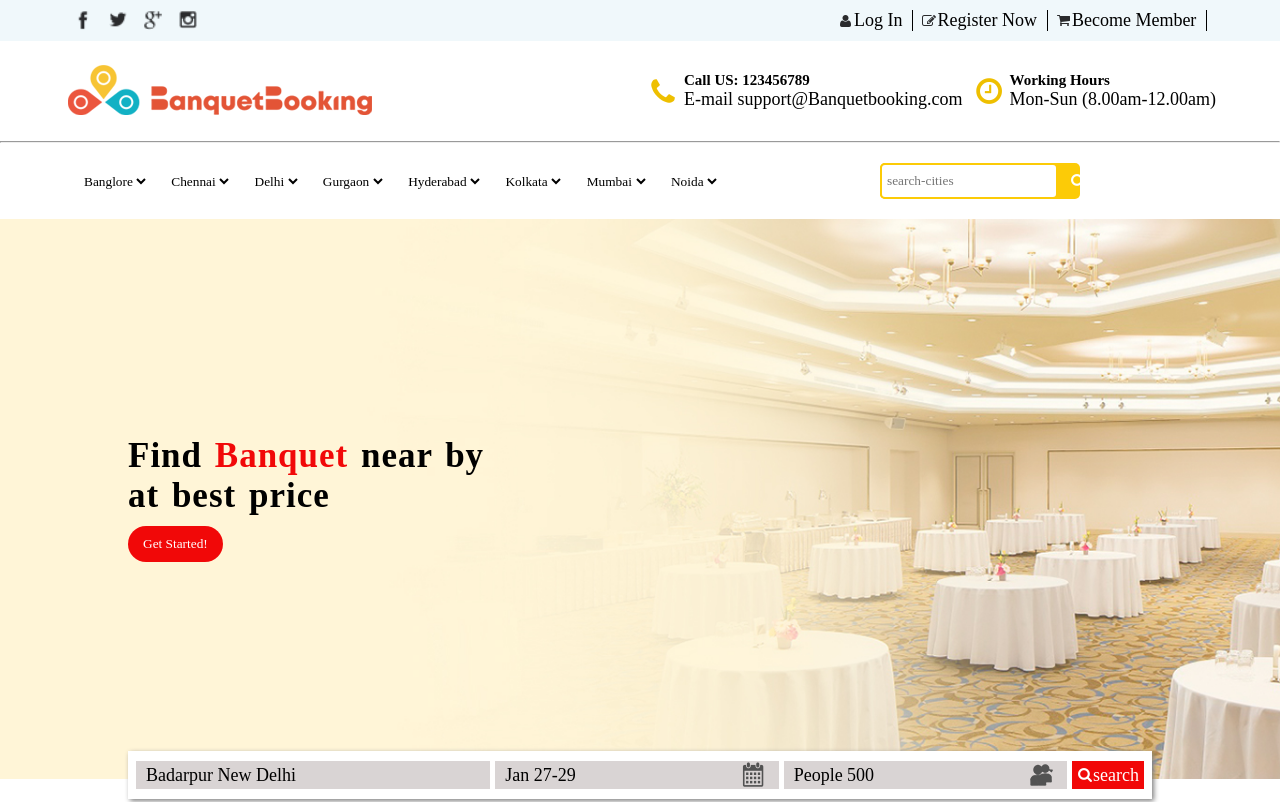
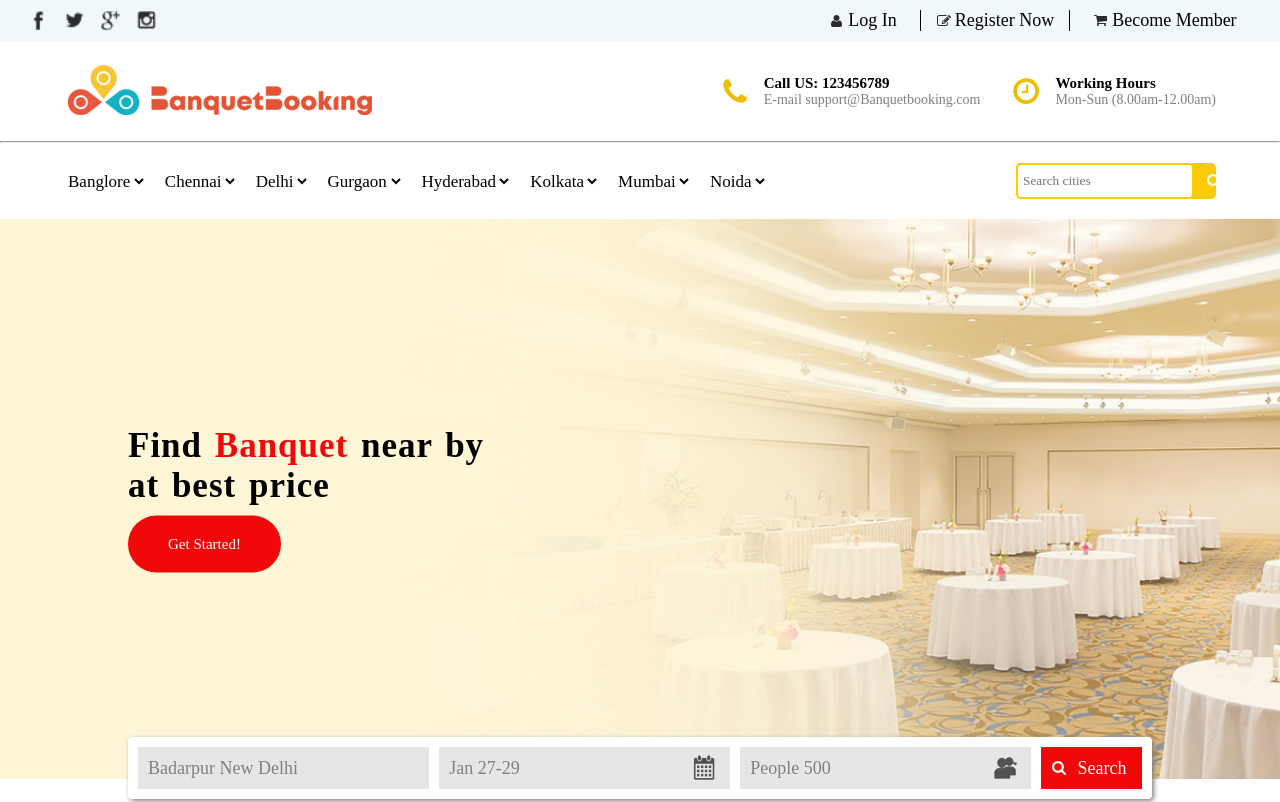
Before and after one commit to Av-Akshay/banquetboookinghomepage, a React (Create React App) app: page / in a window 1280 px wide. Shown: the top 802 px of the page. Built offline with nearby package versions, Linux system fonts and the light colour scheme; a web font is replaced by a local one.

Commit message:
fix: ui issues

```diff
--- a/src/App.js
+++ b/src/App.js
@@ -7,7 +7,7 @@ import Banquets from "./components/Banquets";
 import FindAndEnjoyBanquet from "./components/FindAndEnjoyBanquet";
 import Grow from "./components/Grow";
 import Offers from "./components/Offers";
-import Fotter from "./components/Fotter";
+import Footer from "./components/Footer";
 
 function App() {
   return (
@@ -21,7 +21,7 @@ function App() {
       <FindAndEnjoyBanquet />
       <Grow />
       <Offers />
-      <Fotter />
+      <Footer />
     </>
   );
 }
--- a/src/components/CenterSection.jsx
+++ b/src/components/CenterSection.jsx
@@ -10,7 +10,7 @@ const CenterSection = () => {
           Find <span className="highlight">Banquet</span> near by <br />
           at best price
         </h1>
-        <button className="btn">Get Started!</button>
+        <button className="btn get-start">Get Started!</button>
       </div>
       <div className="banquet_info">
         <div className="about_banquet">
@@ -26,7 +26,7 @@ const CenterSection = () => {
         </div>
         <div className="banquet-info-search-button">
           <img src={Search} alt="" />
-          <p>search</p>
+          <p>Search</p>
         </div>
       </div>
     </div>
--- a/src/components/Fotter.jsx
+++ b/src/components/Footer.jsx
@@ -1,7 +1,7 @@
 import React from "react";
 import { BanquetBooking, Download } from "../images";
 
-const Fotter = () => {
+const Footer = () => {
   return (
     <footer>
       <div className="container">
@@ -58,4 +58,4 @@ const Fotter = () => {
   );
 };
 
-export default Fotter;
+export default Footer;
--- a/src/components/Grow.jsx
+++ b/src/components/Grow.jsx
@@ -7,7 +7,7 @@ const Grow = () => {
       <div className="banquet_growth">
         <div className="banquet_fasttest_growth">
           <div>
-            <h1>World fastest growing BanQuet chain</h1>
+            <h1 className="stats">World fastest growing BanQuet chain</h1>
             <p>More Destination, More Ease, More Affordable.</p>
           </div>
           <div className="about_growth">
--- a/src/components/Menu.jsx
+++ b/src/components/Menu.jsx
@@ -80,7 +80,7 @@ const Menu = () => {
           <input
             className="search-cities"
             type="text"
-            placeholder="search-cities"
+            placeholder="Search cities"
           />
           <img className="search-icon" src={Search} alt="search-icon" />
         </div>
--- a/src/components/Nav.jsx
+++ b/src/components/Nav.jsx
@@ -15,14 +15,14 @@ const Nav = () => {
             <img src={Call} alt=" Call-us" />
             <div>
               <h2>Call US: 123456789</h2>
-              <p>E-mail support@Banquetbooking.com</p>
+              <p className="email">E-mail support@Banquetbooking.com</p>
             </div>
           </div>
           <div className="common-style-nav">
             <img src={Working} alt=" Call-us" />
             <div>
               <h2>Working Hours</h2>
-              <p>Mon-Sun (8.00am-12.00am)</p>
+              <p className="email">Mon-Sun (8.00am-12.00am)</p>
             </div>
           </div>
         </div>
--- a/src/index.css
+++ b/src/index.css
@@ -21,24 +21,31 @@ html {
 }
 .social {
   display: flex;
+  justify-content: center;
+  align-items: center;
   gap: 1.5rem;
-  height: 2rem;
-}
-.social {
-  height: 2rem;
-  width: 2rem;
   cursor: pointer;
 }
+
+.social>img{
+  height: 2.1rem;
+}
+
 .log-In {
   display: flex;
   gap: 0.8rem;
 }
+.log-In>.sign-up:nth-child(2){
+  border-right: 0.1rem solid black;
+  border-left: 0.1rem solid black;
+}
 .sign-up {
+  padding: 0 1.5rem;
   cursor: pointer;
   display: flex;
   align-items: center;
-  padding-right: 1rem;
-  border-right: 0.1rem solid black;
+  justify-content: center;
+  gap: 3px;
 }
 .nav {
   width: 90%;
@@ -47,20 +54,26 @@ html {
   align-items: center;
   height: 10rem;
   justify-content: space-between;
-  /* border-bottom: 0.1rem solid black; */
+}
+
+.get-start{
+  font-size: 1.5rem;
+  padding: 2rem 4rem  !important;
+  border-radius: 3rem !important;
 }
 
 .Call-Working {
   display: flex;
-  gap: 1rem;
+  gap: 3rem;
 }
 .common-style-nav {
   align-items: center;
-  gap: 0.5rem;
+  gap: 1.3rem;
   display: flex;
 }
-.common-style-menu p {
-  font-size: 1.2rem;
+.email {
+  font-size: 1.4rem;
+  color: gray;
 }
 /* ================menu component css================= */
 
@@ -76,11 +89,12 @@ html {
   border: none;
   outline: none;
   background-color: #fff;
+  font-size: 1.7rem;
 }
 .select-cities {
   display: flex;
   align-items: center;
-  width: 50%;
+  width: 55%;
   justify-content: space-between;
 }
 .search {
@@ -91,6 +105,7 @@ html {
   display: flex;
   width: 20rem;
   align-items: center;
+  margin-left: auto;
   gap: 1rem;
   border-radius: 0.5rem;
   background-color: rgb(252, 203, 7);
@@ -103,6 +118,7 @@ html {
 }
 .search-icon {
   padding: 0.2rem;
+  cursor: pointer;
 }
 .hidden_div {
   display: none;
@@ -180,13 +196,13 @@ html {
 
 .banquet_info {
   width: 80%;
-  display: grid;
-  align-items: center;
-  padding: 0rem 0.8rem;
-  column-gap: 0.5rem;
+  display: flex;
+  justify-content: center;
+  padding: 1rem;
+  border-radius: 4px;
+  gap: 1rem;
   grid-template-columns: 1fr 0.8fr 0.8fr 0.2fr;
   box-shadow: 0.2rem 0.2rem 0.5rem gray;
-  height: 6vh;
   position: absolute;
   bottom: -2rem;
   left: 50%;
@@ -194,23 +210,25 @@ html {
   transform: translateX(-50%);
 }
 .about_banquet {
+  color: gray;
   justify-content: space-between;
-  height: 2.8rem;
-  padding: 0.2rem 1rem;
+  width: 29%;
+  padding: 0.5rem 1rem;
   display: flex;
   align-items: center;
-  background-color: rgb(217, 212, 212);
+  background-color: rgb(232, 229, 229);
 }
 .banquet-info-search-button {
   display: flex;
+  justify-content: start;
+  gap: 1rem;
   align-items: center;
   background-color: rgb(241, 8, 8);
   border: none;
   outline: none;
-  height: 2.8rem;
-  justify-content: space-around;
+  flex-grow: 1;
   color: #fff;
-  padding: 0.3rem 0.5rem;
+  padding: 0.7rem 1rem;
 }
 
 /* =========================cities component css======================================= */
@@ -396,6 +414,9 @@ html {
   flex-direction: column;
   gap: 3rem;
 }
+.stats{
+  font-size: 2.6rem;
+}
 .about_growth {
   display: flex;
   gap: 5rem;
@@ -422,10 +443,10 @@ html {
   background-color: rgb(24, 165, 130);
 }
 .offers_for_you {
-  width: 90%;
+  /* width: 90%; */
   margin: 5rem auto;
   display: grid;
-  gap: 3rem;
+  gap: 7rem;
   grid-template-columns: repeat(3, 1fr);
 }
 .first_offer_comp {
@@ -478,6 +499,7 @@ html {
 footer {
   background-color: #fdfd96;
   padding-top: 5rem;
+  /* padding-bottom: 5rem; */
 }
 .footer_about {
   display: flex;
@@ -543,6 +565,7 @@ form input {
   background-color: rgb(241, 8, 8);
 }
 .footer_bottom_section {
+  margin-top: 5rem;
   background-color: #ffd700;
   padding: 1.8rem 0;
 }
```
